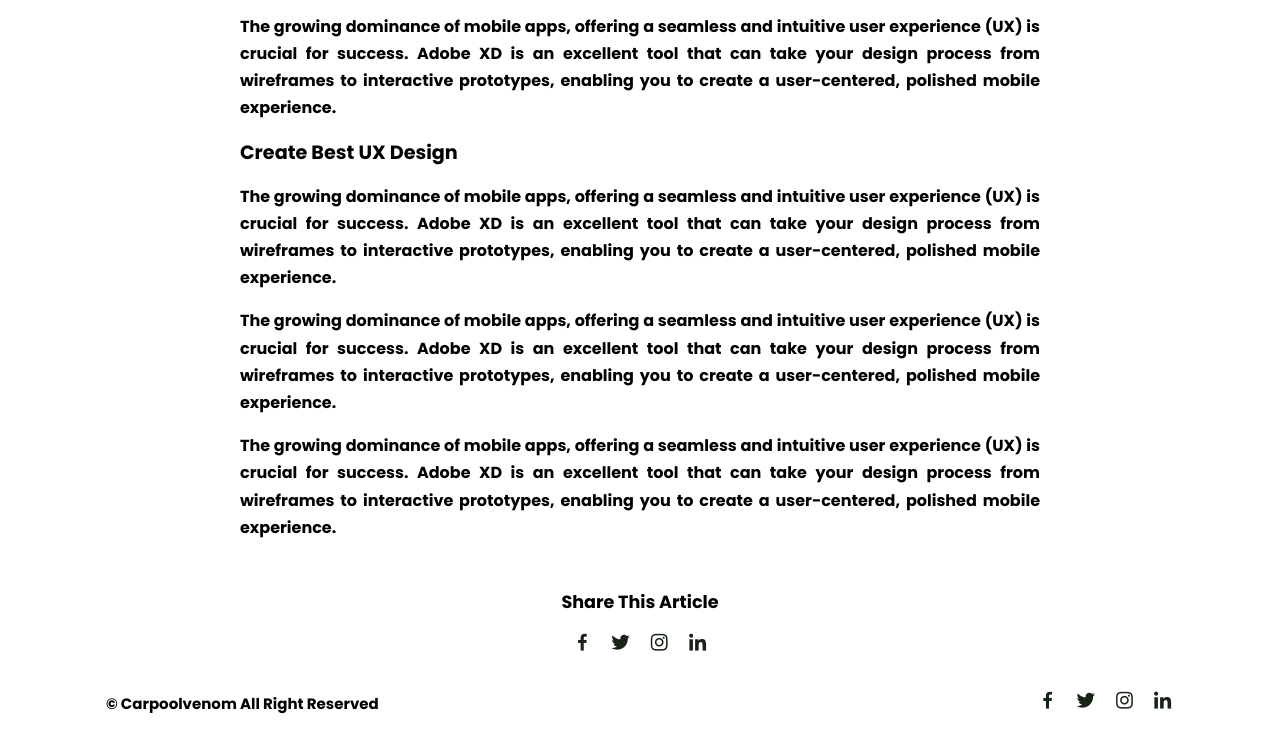
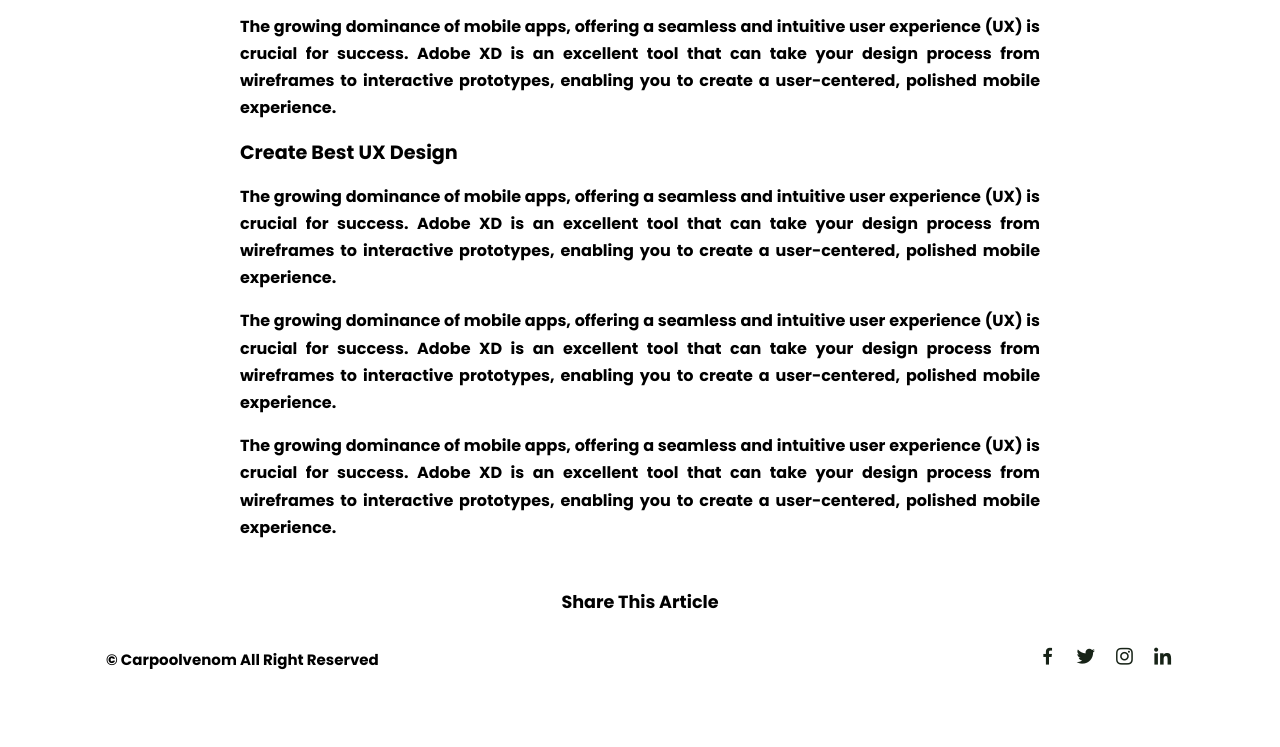
Before and after one commit to banty9672/blog, a plain HTML site: page post-page.html in a window 1280 px wide. Shown: the part 865-1612 px from the top of the page. After the commit the page ends 1568 px from the top, so only its background shows below. Drawn offline with nearby package versions, Linux system fonts and the light colour scheme.

Commit message:
Update post-page.html

```diff
--- a/post-page.html
+++ b/post-page.html
@@ -426,13 +426,7 @@
     </section>
     <div class="share post-container">
       <span  class="share-title">Share This Article</span>
-      <div class="social">
-        <a href="#"><i class='bx bxl-facebook'></i></a>
-        <a href="#"><i class='bx bxl-twitter'></i></a>
-        <a href="#"><i class='bx bxl-instagram'></i></a>
-        <a href="#"><i class='bx bxl-linkedin'></i></a>
 
-      </div>
     </div>
 
     <div class="footer container">
```
